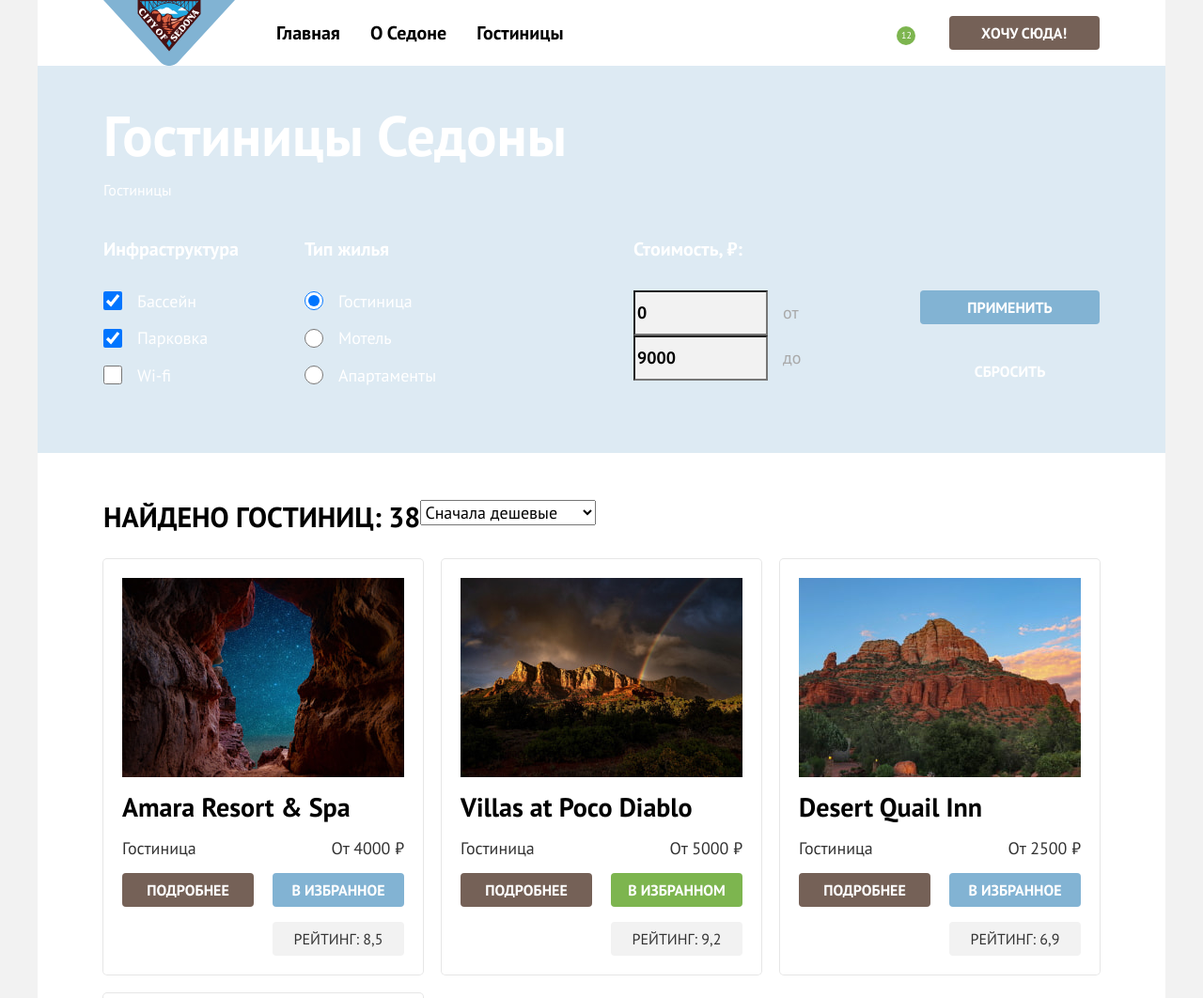
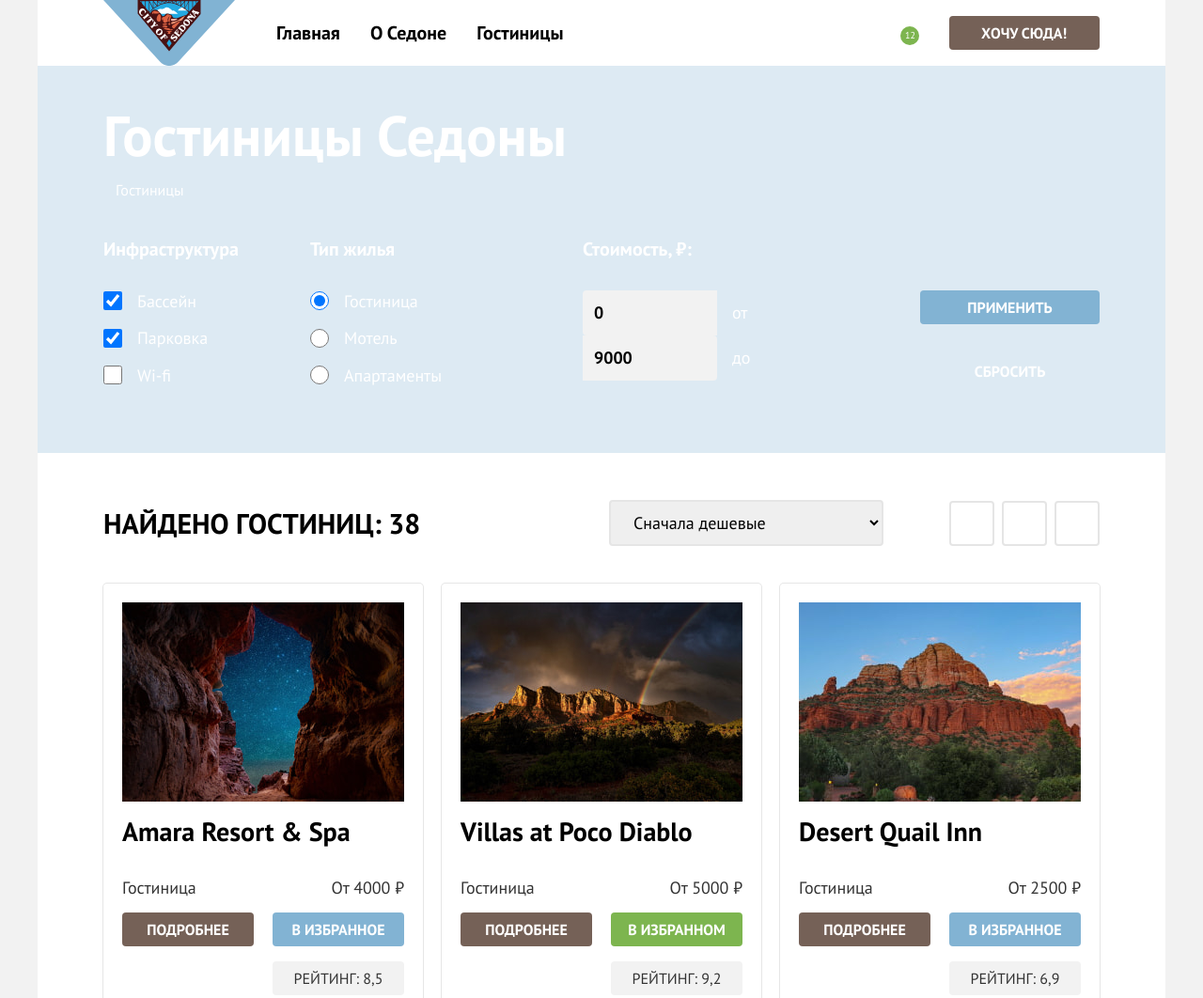
Before and after one commit to htmlacademy-htmlcss/2089669-sedona-39, a plain HTML site: page catalog.html in a window 1280 px wide. Shown: the top 1062 px of the page at 94% size. Drawn offline with Linux system fonts and the light colour scheme.

Commit message:
добавляет сетки компонентов на флексах

```diff
--- a/catalog.html
+++ b/catalog.html
@@ -50,13 +50,13 @@
           <h1 class="catalog-title">Гостиницы Седоны</h1>
           <!-- Хлебные крошки -->
           <ol class="breadcrumbs-list">
-            <li class="breadcrumbs-item">
-              <a class="breadcrumbs-icon" href="index.html">
+            <li class="breadcrumbs-item icon">
+              <a class="breadcrumbs-link" href="index.html">
                 <span class="visually-hidden">Домой</span>
               </a>
             </li>
             <li class="breadcrumbs-item">
-              <a class="breadcrumbs-icon" href="#" aria-current="page">Гостиницы</a>
+              <a class="breadcrumbs-link" href="#" aria-current="page">Гостиницы</a>
             </li>
           </ol>
           <!-- Фильтры поиска -->
@@ -97,13 +97,13 @@
             <!-- Фильтр цены (пока без range) -->
             <fieldset class="catalog-filters-group price">
               <legend class="catalog-filters-title">Стоимость, ₽:</legend>
-              <label class="catalog-filter-item price" for="price-min">
-                <input class="filter-item-input price" type="number" name="price-min" id="price-min" min="0" max="9000"
+              <label class="catalog-filter-item price-min" for="price-min">
+                <input class="filter-item-input price-min" type="number" name="price-min" id="price-min" min="0" max="9000"
                   value="0" step="100">
                 от
               </label>
-              <label class="catalog-filter-item price" for="price-max">
-                <input class="filter-item-input price" type="number" name="price-max" id="price-max" min="0" max="9000"
+              <label class="catalog-filter-item price-max" for="price-max">
+                <input class="filter-item-input price-max" type="number" name="price-max" id="price-max" min="0" max="9000"
                   value="9000" step="100">
                 до
               </label>
--- a/styles/styles.css
+++ b/styles/styles.css
@@ -61,8 +61,14 @@ body {
 }
 
 .visually-hidden {
-  position: fixed;
-  transform: scale(0);
+  position: absolute;
+  width: 1px;
+  height: 1px;
+  margin: -1px;
+  padding: 0;
+  border: 0;
+  clip: rect(0 0 0 0);
+  overflow: hidden;
 }
 
 .button {
@@ -100,25 +106,33 @@ body {
 }
 
 .navigation-list {
-  display: inline-flex;
+  display: flex;
+  flex-wrap: wrap;
   align-items: center;
   flex-grow: 1;
 }
 
 .navigation-user {
-  display: inline-flex;
+  display: flex;
   justify-content: flex-end;
   margin-right: 20px;
 }
 
+.navigation-user .navigation-link {
+  min-width: 44px;
+  min-height: 64px;
+  padding: 22px 12px;
+}
+
 .navigation-link {
+  display: block;
+  padding: 20px 16px;
   font-weight: 700;
   font-size: 20px;
   line-height: 1.2;
   color: inherit;
   text-decoration: none;
   text-align: center;
-  padding: 20px 16px;
 }
 
 .button-icon-counter {
@@ -177,7 +191,8 @@ body {
 
 .advantages-item {
   display: flex;
-  align-items: center;
+  flex-grow: 1;
+  min-height: 385px;
 }
 
 .advantages-item-reverse {
@@ -212,10 +227,15 @@ body {
 }
 
 .advantages-text {
+  margin: 0;
+  padding: 0;
   text-align: center;
 }
 
 .advantages-title {
+  margin: 0;
+  padding: 0;
+  margin-bottom: 62px;
   font-size: 24px;
   line-height: 1.17;
   text-transform: uppercase;
@@ -227,13 +247,13 @@ body {
   color: #ffffff;
   background-color: #82B3D3;
   width: 1200px;
-  height: 385px;
 }
 
 .advantages-img {
   display: block;
   margin-left: auto;
   height: 100%;
+  object-fit: cover;
 }
 
 .dark .advantages-text {
@@ -250,7 +270,6 @@ body {
   color: inherit;
   background-color: rgba(131, 179, 211, 0.12);
   width: 400px;
-  height: 385px;
 }
 
 .medium {
@@ -259,7 +278,6 @@ body {
   color: inherit;
   background-color: rgba(131, 179, 211, 0.2);
   width: 400px;
-  height: 385px;
 }
 
 
@@ -272,13 +290,14 @@ body {
 .offers-list {
   display: flex;
   flex-wrap: wrap;
+  min-height: 385px;
 }
 
 .offers-item {
+  display: block;
+  flex-grow: 1;
   width: 400px;
-  align-items: center;
-  display: block;
-  padding: 112.5px 85px;
+  padding: 81px 85px;
 }
 
 .offers-text-bold {
@@ -307,12 +326,16 @@ body {
   text-transform: uppercase;
   text-align: center;
   color: #000000;
+  margin: 0;
+  padding: 0;
+  margin-bottom: 30px;
 }
 
 .offers-text {
   text-align: center;
   width: 230px;
-  margin: 0 auto;
+  margin: 0;
+  padding: 0;
 }
 
 .offers-item.medium {
@@ -414,6 +437,9 @@ body {
   width: 232px;
   padding: 0;
   border: 0;
+  border-radius: 0;
+  border-bottom-right-radius: 4px;
+  border-top-right-radius: 4px;
 }
 
 /* Контакты */
@@ -427,8 +453,21 @@ body {
 }
 
 .contacts {
-  display: inline-flex;
+  display: flex;
+  flex-wrap: wrap;
   width: 720px;
+  text-align: center;
+}
+
+.socials-list {
+  display: flex;
+  flex-wrap: wrap;
+  max-width: 184px;
+}
+
+.socials-item {
+  width: 47px;
+  height: 40px;
 }
 
 .contacts-phone {
@@ -436,9 +475,7 @@ body {
   line-height: 1;
   color: #000000;
   text-decoration: none;
-  text-align: center;
-
-  margin-left: auto;
+  margin: 0 auto;
 }
 
 .developer-logo {
@@ -454,6 +491,9 @@ body {
   background-repeat: no-repeat;
   background-color: #DDEAF3;
   height: 412px;
+  padding-top: 35px;
+  padding-left: 70px;
+  padding-bottom: 70px;
 }
 
 .catalog-title {
@@ -461,15 +501,21 @@ body {
   line-height: 1.3;
   color: #ffffff;
   margin: 0;
-  padding: 35px 70px 8px;
+  margin-bottom: 8px;
 }
 
 .breadcrumbs-list {
-  margin-left: 70px;
+  display: flex;
+  align-items: center;
   margin-bottom: 40px;
 }
 
-.breadcrumbs-icon {
+.breadcrumbs-item.icon {
+  width: 13px;
+  height: 13px;
+}
+
+.breadcrumbs-link {
   font-size: 16px;
   line-height: 1.3;
   color: #ffffff;
@@ -479,7 +525,6 @@ body {
 .catalog-filter {
   display: flex;
   width: 1060px;
-  margin: 0 auto;
 }
 
 .catalog-filters-group {
@@ -488,14 +533,16 @@ body {
   width: 150px;
   border: none;
   padding: 0;
-  margin-inline-start: 0;
-  margin-inline-end: 0;
-  margin-right: 70px;
+  margin: 0;
+  margin-left: 70px;
+}
+
+.catalog-filters-group:first-child {
+  margin-left: 0;
 }
 
 .catalog-filters-title {
-  padding-inline-start: 0;
-  padding-inline-end: 0;
+  padding: 0;
   margin-bottom: 32px;
   font-weight: 700;
   font-size: 20px;
@@ -512,6 +559,10 @@ body {
   color: #ffffff;
 }
 
+.catalog-filter-item:last-child {
+  margin-bottom: 0;
+}
+
 .filter-item-input {
   margin: 0;
   margin-right: 16px;
@@ -525,30 +576,48 @@ body {
   margin-left: 140px;
 }
 
-.catalog-filter-item.price {
-  display: inline-flex;
+.catalog-filter-item.price-min {
   margin-bottom: 0;
-  height: 48px;
-  color: #A9A9A9;
-  font-size: 18px;
-  line-height: 1.3;
 }
 
-.filter-item-input.price {
+.catalog-filter-item.price-max {
+  margin-bottom: 0;
+}
+
+.filter-item-input.price-min {
   width: 143px;
   height: 48px;
+  padding: 20px 12px;
   font-family: inherit;
   font-weight: 700;
   font-size: 18px;
   line-height: 1.3;
   background-color: #F2F2F2;
   color: #000000;
+  border: 0;
+  border-bottom-left-radius: 4px;
+  border-top-left-radius: 4px;
+}
+
+.filter-item-input.price-max {
+  width: 143px;
+  height: 48px;
+  padding: 20px 12px;
+  font-family: inherit;
+  font-weight: 700;
+  font-size: 18px;
+  line-height: 1.3;
+  background-color: #F2F2F2;
+  color: #000000;
+  border: 0;
+  border-bottom-right-radius: 4px;
+  border-top-right-radius: 4px;
 }
 
 .form-buttons {
   display: flex;
   flex-direction: column;
-  align-items: center;
+  margin-left: auto;
   width: 191px;
   padding-top: 56px;
 }
@@ -580,6 +649,8 @@ body {
 .results-filters {
   padding-top: 50px;
   display: flex;
+  align-items: center;
+  margin-bottom: 40px;
 }
 
 .results-title {
@@ -591,10 +662,45 @@ body {
   text-transform: uppercase;
 }
 
+.pages-range {
+  display: flex;
+  margin-left: auto;
+
+}
+
 .sorting-select {
   font-family: inherit;
   font-size: 18px;
   line-height: 1.17;
+  width: 292px;
+  height: 49px;
+  border-style: solid;
+  border-color: #E5E5E5;
+  border-width: 2px;
+  border-radius: 4px;
+  padding-left: 20px;
+}
+
+.display-list {
+  display: flex;
+  flex-wrap: wrap;
+  align-items: center;
+  width: 160px;
+  margin-left: 70px;
+}
+
+.display-item {
+  width: 48px;
+  height: 48px;
+  margin-right: 8px;
+  border-style: solid;
+  border-width: 2px;
+  border-radius: 4px;
+  border-color: #E5E5E5;
+}
+
+.display-item:last-child {
+  margin-right: 0;
 }
 
 .hotel-cards {
@@ -638,14 +744,17 @@ body {
 
 .image-link {
   display: block;
+  max-width: 100%;
+  height: auto;
 }
 
 .hotel-item-title {
-  margin-top: 16px;
+  margin: 0;
   margin-bottom: 16px;
 }
 
 .hotel-item-link {
+  margin-bottom: 16px;
   font-weight: 700;
   font-size: 24px;
   line-height: 1.17;
@@ -656,6 +765,7 @@ body {
 .button-more {
   padding: 0;
   width: 140px;
+  height: 36px;
   padding-top: 8px;
   padding-bottom: 8px;
 }
@@ -665,6 +775,7 @@ body {
   color: #ffffff;
   padding: 0;
   width: 140px;
+  height: 36px;
   margin-left: auto;
 }
 
@@ -673,6 +784,7 @@ body {
   color: #ffffff;
   padding: 0;
   width: 140px;
+  height: 36px;
   margin-left: auto;
 }
 
@@ -683,6 +795,7 @@ body {
   background-color: #F2F2F2;
   color: #333333;
   width: 140px;
+  height: 36px;
 
   padding-top: 8px;
   padding-bottom: 8px;
@@ -708,6 +821,7 @@ body {
   width: 60px;
   height: 60px;
   text-align: center;
+  border-radius: 4px;
 }
 
 .pagination-link {
@@ -773,4 +887,7 @@ body {
   background-color: #82B3D3;
   padding: 0;
   width: 232px;
+  border-radius: 0;
+  border-bottom-right-radius: 4px;
+  border-top-right-radius: 4px;
 }
```
